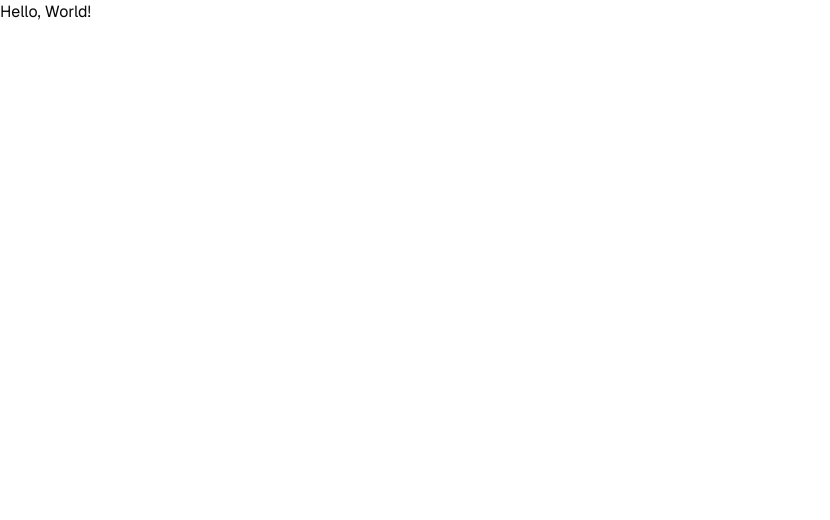
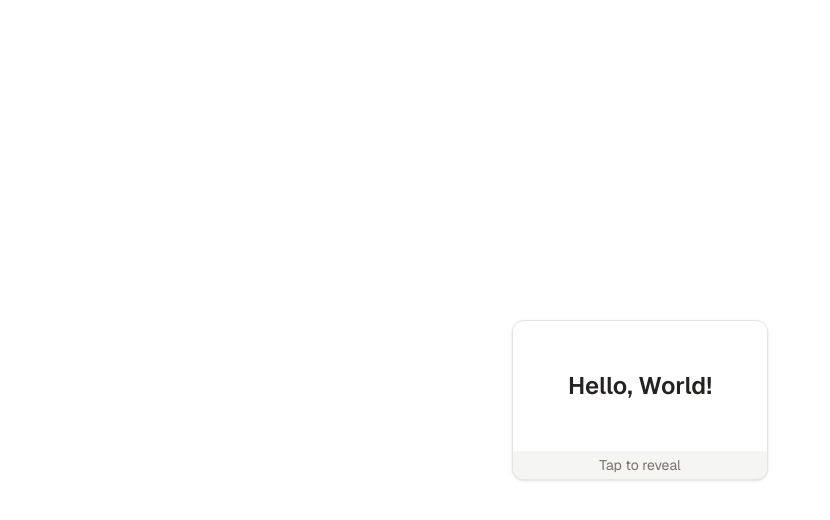
Before and after one commit to xyugen/flashcard, a Next.js app: page / in a window 1280 px wide. Shown: the top 520 px of the page, without its empty margins (0-830 px from the left). Built offline with nearby package versions, Linux system fonts and the light colour scheme.

Commit message:
feat: add flashcard component

```diff
--- a/package.json
+++ b/package.json
@@ -12,6 +12,7 @@
     "@radix-ui/react-icons": "^1.3.0",
     "class-variance-authority": "^0.7.0",
     "clsx": "^2.1.1",
+    "framer-motion": "^11.3.31",
     "geist": "^1.3.1",
     "lucide-react": "^0.437.0",
     "next": "14.2.7",
--- a/src/app/globals.css
+++ b/src/app/globals.css
@@ -2,54 +2,56 @@
 @tailwind components;
 @tailwind utilities;
 
+
 @layer base {
   :root {
     --background: 0 0% 100%;
-    --foreground: 0 0% 3.9%;
+    --foreground: 20 14.3% 4.1%;
     --card: 0 0% 100%;
-    --card-foreground: 0 0% 3.9%;
+    --card-foreground: 20 14.3% 4.1%;
     --popover: 0 0% 100%;
-    --popover-foreground: 0 0% 3.9%;
-    --primary: 0 0% 9%;
-    --primary-foreground: 0 0% 98%;
-    --secondary: 0 0% 96.1%;
-    --secondary-foreground: 0 0% 9%;
-    --muted: 0 0% 96.1%;
-    --muted-foreground: 0 0% 45.1%;
-    --accent: 0 0% 96.1%;
-    --accent-foreground: 0 0% 9%;
+    --popover-foreground: 20 14.3% 4.1%;
+    --primary: 24 9.8% 10%;
+    --primary-foreground: 60 9.1% 97.8%;
+    --secondary: 60 4.8% 95.9%;
+    --secondary-foreground: 24 9.8% 10%;
+    --muted: 60 4.8% 95.9%;
+    --muted-foreground: 25 5.3% 44.7%;
+    --accent: 60 4.8% 95.9%;
+    --accent-foreground: 24 9.8% 10%;
     --destructive: 0 84.2% 60.2%;
-    --destructive-foreground: 0 0% 98%;
-    --border: 0 0% 89.8%;
-    --input: 0 0% 89.8%;
-    --ring: 0 0% 3.9%;
+    --destructive-foreground: 60 9.1% 97.8%;
+    --border: 20 5.9% 90%;
+    --input: 20 5.9% 90%;
+    --ring: 20 14.3% 4.1%;
+    --radius: 0.3rem;
     --chart-1: 12 76% 61%;
     --chart-2: 173 58% 39%;
     --chart-3: 197 37% 24%;
     --chart-4: 43 74% 66%;
     --chart-5: 27 87% 67%;
-    --radius: 0.5rem;
   }
+
   .dark {
-    --background: 0 0% 3.9%;
-    --foreground: 0 0% 98%;
-    --card: 0 0% 3.9%;
-    --card-foreground: 0 0% 98%;
-    --popover: 0 0% 3.9%;
-    --popover-foreground: 0 0% 98%;
-    --primary: 0 0% 98%;
-    --primary-foreground: 0 0% 9%;
-    --secondary: 0 0% 14.9%;
-    --secondary-foreground: 0 0% 98%;
-    --muted: 0 0% 14.9%;
-    --muted-foreground: 0 0% 63.9%;
-    --accent: 0 0% 14.9%;
-    --accent-foreground: 0 0% 98%;
+    --background: 20 14.3% 4.1%;
+    --foreground: 60 9.1% 97.8%;
+    --card: 20 14.3% 4.1%;
+    --card-foreground: 60 9.1% 97.8%;
+    --popover: 20 14.3% 4.1%;
+    --popover-foreground: 60 9.1% 97.8%;
+    --primary: 60 9.1% 97.8%;
+    --primary-foreground: 24 9.8% 10%;
+    --secondary: 12 6.5% 15.1%;
+    --secondary-foreground: 60 9.1% 97.8%;
+    --muted: 12 6.5% 15.1%;
+    --muted-foreground: 24 5.4% 63.9%;
+    --accent: 12 6.5% 15.1%;
+    --accent-foreground: 60 9.1% 97.8%;
     --destructive: 0 62.8% 30.6%;
-    --destructive-foreground: 0 0% 98%;
-    --border: 0 0% 14.9%;
-    --input: 0 0% 14.9%;
-    --ring: 0 0% 83.1%;
+    --destructive-foreground: 60 9.1% 97.8%;
+    --border: 12 6.5% 15.1%;
+    --input: 12 6.5% 15.1%;
+    --ring: 24 5.7% 82.9%;
     --chart-1: 220 70% 50%;
     --chart-2: 160 60% 45%;
     --chart-3: 30 80% 55%;
--- a/src/app/page.tsx
+++ b/src/app/page.tsx
@@ -1,9 +1,9 @@
-import Image from "next/image";
+import Flashcard from "@/components/flashcard";
 
 export default function Home() {
   return (
     <main>
-      <p>Hello, World!</p>
+      <Flashcard question="Hello, World!" answer="World, Hello!" />
     </main>
   );
 }
--- /dev/null
+++ b/src/components/flashcard.tsx
@@ -0,0 +1,62 @@
+"use client";
+
+import { useState } from "react";
+import { motion } from "framer-motion";
+import { Card } from "@/components/ui/card";
+
+const Flashcard = ({
+    question,
+    answer,
+}: {
+    question: string;
+    answer: string;
+}) => {
+    const [flipped, setFlipped] = useState(false);
+
+    const handleFlip = () => setFlipped(!flipped);
+
+    return (
+        <div className="flex justify-center items-center h-screen">
+            <motion.div
+                className="relative w-64 h-40"
+                onClick={handleFlip}
+                animate={{ rotateY: flipped ? 360 : 0 }}
+                transition={{ duration: 0.6 }}
+            >
+                <Card className="absolute transition-all size-full flex flex-col cursor-pointer hover:-translate-y-1 hover:shadow-lg bg-background text-foreground">
+                    <div className="flex flex-1 justify-center items-center size-full">
+                        <motion.span
+                            key={flipped ? answer : question}
+                            className="text-2xl text-foreground/90 font-semibold"
+                            initial={{ opacity: 0 }}
+                            animate={{ opacity: 1 }}
+                            exit={{ opacity: 0 }}
+                            transition={{
+                                duration: 0.6,
+                                ease: "easeInOut",
+                            }}
+                        >
+                            {flipped ? answer : question}
+                        </motion.span>
+                    </div>
+                    <div className="select-none w-full text-center p-1 bg-muted text-muted-foreground text-sm rounded-b-xl">
+                        <motion.span
+                            key={flipped ? answer : question}
+                            initial={{ opacity: 0 }}
+                            animate={{ opacity: 1 }}
+                            exit={{ opacity: 0 }}
+                            transition={{
+                                duration: 0.6,
+                                ease: "easeInOut",
+                            }}
+                        >
+                            {flipped ? "Tap to flip back" : "Tap to reveal"}
+                        </motion.span>
+                    </div>
+                </Card>
+            </motion.div>
+        </div>
+    );
+};
+
+export default Flashcard;
--- /dev/null
+++ b/src/components/ui/card.tsx
@@ -0,0 +1,76 @@
+import * as React from "react"
+
+import { cn } from "@/lib/utils"
+
+const Card = React.forwardRef<
+  HTMLDivElement,
+  React.HTMLAttributes<HTMLDivElement>
+>(({ className, ...props }, ref) => (
+  <div
+    ref={ref}
+    className={cn(
+      "rounded-xl border bg-card text-card-foreground shadow",
+      className
+    )}
+    {...props}
+  />
+))
+Card.displayName = "Card"
+
+const CardHeader = React.forwardRef<
+  HTMLDivElement,
+  React.HTMLAttributes<HTMLDivElement>
+>(({ className, ...props }, ref) => (
+  <div
+    ref={ref}
+    className={cn("flex flex-col space-y-1.5 p-6", className)}
+    {...props}
+  />
+))
+CardHeader.displayName = "CardHeader"
+
+const CardTitle = React.forwardRef<
+  HTMLParagraphElement,
+  React.HTMLAttributes<HTMLHeadingElement>
+>(({ className, ...props }, ref) => (
+  <h3
+    ref={ref}
+    className={cn("font-semibold leading-none tracking-tight", className)}
+    {...props}
+  />
+))
+CardTitle.displayName = "CardTitle"
+
+const CardDescription = React.forwardRef<
+  HTMLParagraphElement,
+  React.HTMLAttributes<HTMLParagraphElement>
+>(({ className, ...props }, ref) => (
+  <p
+    ref={ref}
+    className={cn("text-sm text-muted-foreground", className)}
+    {...props}
+  />
+))
+CardDescription.displayName = "CardDescription"
+
+const CardContent = React.forwardRef<
+  HTMLDivElement,
+  React.HTMLAttributes<HTMLDivElement>
+>(({ className, ...props }, ref) => (
+  <div ref={ref} className={cn("p-6 pt-0", className)} {...props} />
+))
+CardContent.displayName = "CardContent"
+
+const CardFooter = React.forwardRef<
+  HTMLDivElement,
+  React.HTMLAttributes<HTMLDivElement>
+>(({ className, ...props }, ref) => (
+  <div
+    ref={ref}
+    className={cn("flex items-center p-6 pt-0", className)}
+    {...props}
+  />
+))
+CardFooter.displayName = "CardFooter"
+
+export { Card, CardHeader, CardFooter, CardTitle, CardDescription, CardContent }
```
Also changed, not shown: 1 other file (tests, documents, lock files or other folders).
